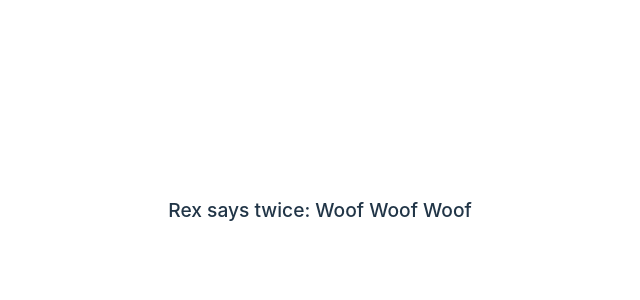
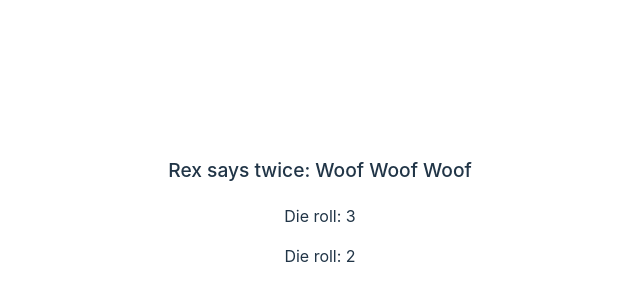
Before and after one commit to danielkhayat16/ReactLearning, a React (Vite) app in the folder reactViteLearning/: page / in a window 1280 px wide. Shown: the part 190-490 px from the top of the page, without its empty margins (320-960 px from the left). Built offline with nearby package versions, Linux system fonts and the light colour scheme.

Commit message:
New component that simulate a die roll

```diff
--- a/reactViteLearning/src/App.jsx
+++ b/reactViteLearning/src/App.jsx
@@ -1,6 +1,7 @@
 
 import './App.css'
 import Dog from './Dog'
+import Die from './Die'
 
 function App() {
 
@@ -8,6 +9,8 @@ function App() {
 
      <div>
       <Dog dogName="Rex" count="twice"></Dog>
+      <Die></Die>
+      <Die></Die>
      </div>
   )
 }
--- /dev/null
+++ b/reactViteLearning/src/Die.jsx
@@ -0,0 +1,4 @@
+export default function Die(){
+    const roll = Math.floor(Math.random() * 6) + 1;
+    return <p>Die roll: {roll}</p>
+}
```
